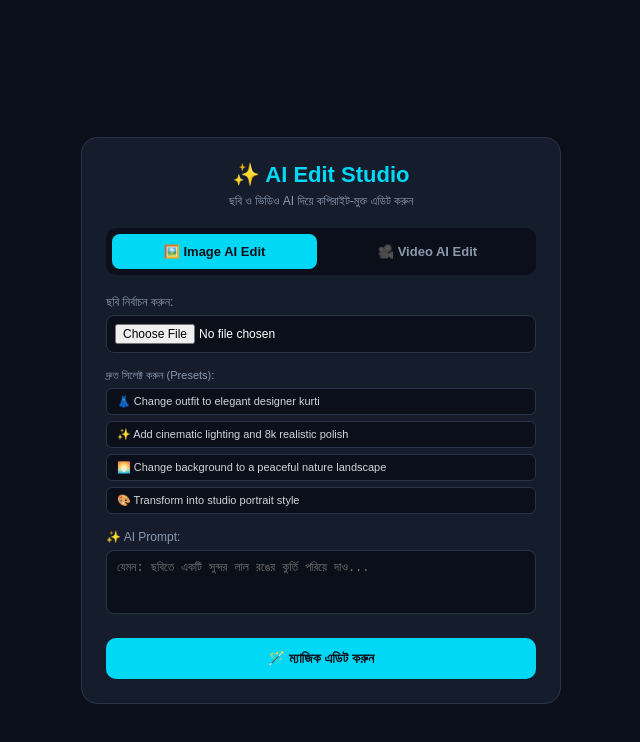
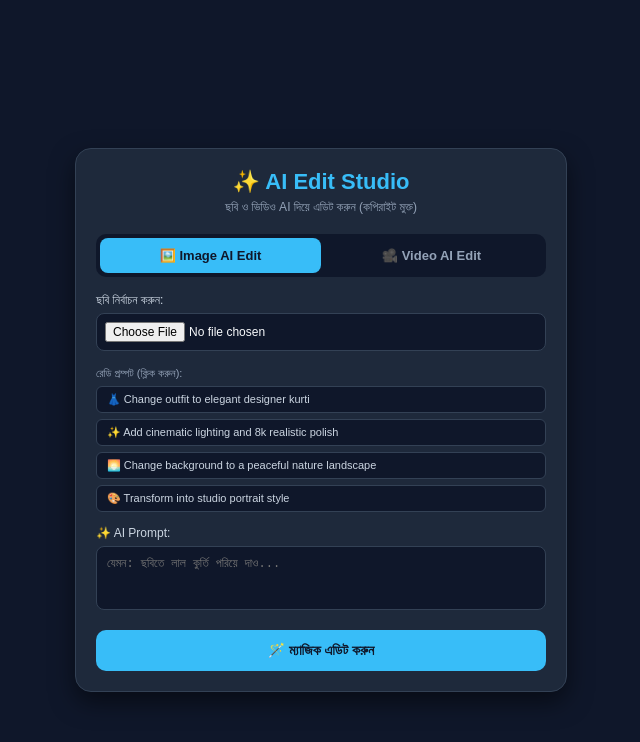
Before and after one commit to Rahyl1/ai-edit-studio-v2, a Next.js app: page / in a window 1280 px wide. Shown: the top 742 px of the page, without its empty margins (319-959 px from the left). Built offline with nearby package versions, Linux system fonts and the light colour scheme.

Commit message:
Refactor styles and text in page component
Updated styles and text for improved UI and UX. Enhanced button and input styles for better visibility and interaction.

```diff
--- a/app/page.js
+++ b/app/page.js
@@ -66,51 +66,51 @@ export default function Home() {
   };
 
   return (
-    <div style={{ backgroundColor: "#0b0f19", color: "#ffffff", minHeight: "100vh", display: "flex", justifyContent: "center", alignItems: "center", padding: "20px", fontFamily: "sans-serif" }}>
-      <div style={{ backgroundColor: "#151c2c", border: "1px solid #2a3447", borderRadius: "16px", padding: "24px", width: "100%", maxWidth: "480px", boxSizing: "border-box" }}>
+    <div style={{ backgroundColor: "#0f172a", minHeight: "100vh", padding: "20px 10px", color: "#f8fafc", fontFamily: "sans-serif", display: "flex", justifyContent: "center", alignItems: "center" }}>
+      <div style={{ backgroundColor: "#1e293b", width: "100%", maxWidth: "450px", borderRadius: "16px", padding: "20px", boxShadow: "0 10px 25px rgba(0,0,0,0.5)", border: "1px solid #334155" }}>
 
         {/* Header */}
         <div style={{ textAlign: "center", marginBottom: "20px" }}>
-          <h1 style={{ color: "#00d8f6", fontSize: "22px", margin: "0 0 6px 0" }}>✨ AI Edit Studio</h1>
-          <p style={{ color: "#8a99ad", fontSize: "12px", margin: 0 }}>ছবি ও ভিডিও AI দিয়ে কপিরাইট-মুক্ত এডিট করুন</p>
+          <h1 style={{ fontSize: "22px", color: "#38bdf8", margin: "0 0 5px 0", fontWeight: "bold" }}>✨ AI Edit Studio</h1>
+          <p style={{ fontSize: "12px", color: "#94a3b8", margin: 0 }}>ছবি ও ভিডিও AI দিয়ে এডিট করুন (কপিরাইট মুক্ত)</p>
         </div>
 
-        {/* Tab Buttons */}
-        <div style={{ display: "flex", gap: "8px", backgroundColor: "#0b0f19", padding: "6px", borderRadius: "10px", marginBottom: "20px" }}>
+        {/* Tab Switcher */}
+        <div style={{ display: "flex", backgroundColor: "#0f172a", borderRadius: "10px", padding: "4px", marginBottom: "16px" }}>
           <button
             onClick={() => { setActiveTab("image"); setResult(null); }}
-            style={{ flex: 1, padding: "10px", borderRadius: "8px", border: "none", backgroundColor: activeTab === "image" ? "#00d8f6" : "transparent", color: activeTab === "image" ? "#0b0f19" : "#8a99ad", fontWeight: "bold", cursor: "pointer", fontSize: "13px" }}
+            style={{ flex: 1, padding: "10px", border: "none", borderRadius: "8px", backgroundColor: activeTab === "image" ? "#38bdf8" : "transparent", color: activeTab === "image" ? "#0f172a" : "#94a3b8", fontWeight: "bold", cursor: "pointer", fontSize: "13px" }}
           >
             🖼️ Image AI Edit
           </button>
           <button
             onClick={() => { setActiveTab("video"); setResult(null); }}
-            style={{ flex: 1, padding: "10px", borderRadius: "8px", border: "none", backgroundColor: activeTab === "video" ? "#00d8f6" : "transparent", color: activeTab === "video" ? "#0b0f19" : "#8a99ad", fontWeight: "bold", cursor: "pointer", fontSize: "13px" }}
+            style={{ flex: 1, padding: "10px", border: "none", borderRadius: "8px", backgroundColor: activeTab === "video" ? "#38bdf8" : "transparent", color: activeTab === "video" ? "#0f172a" : "#94a3b8", fontWeight: "bold", cursor: "pointer", fontSize: "13px" }}
           >
             🎥 Video AI Edit
           </button>
         </div>
 
-        {/* File Select */}
+        {/* File Input */}
         <div style={{ marginBottom: "16px" }}>
-          <label style={{ display: "block", fontSize: "12px", color: "#8a99ad", marginBottom: "6px" }}>
+          <label style={{ fontSize: "12px", color: "#cbd5e1", display: "block", marginBottom: "6px" }}>
             {activeTab === "image" ? "ছবি নির্বাচন করুন:" : "ভিডিও নির্বাচন করুন:"}
           </label>
           <input
             type="file"
             accept={activeTab === "image" ? "image/*" : "video/*"}
             onChange={handleFileChange}
-            style={{ width: "100%", backgroundColor: "#0b0f19", border: "1px solid #2a3447", color: "#fff", padding: "8px", borderRadius: "8px", boxSizing: "border-box", fontSize: "12px" }}
+            style={{ width: "100%", padding: "8px", backgroundColor: "#0f172a", border: "1px solid #334155", borderRadius: "8px", color: "#f8fafc", fontSize: "12px", boxSizing: "border-box" }}
           />
         </div>
 
         {/* Preview */}
         {preview && (
-          <div style={{ marginBottom: "16px", textAlign: "center", backgroundColor: "#0b0f19", padding: "10px", borderRadius: "8px", border: "1px solid #2a3447" }}>
+          <div style={{ marginBottom: "16px", textAlign: "center", backgroundColor: "#0f172a", padding: "10px", borderRadius: "8px", border: "1px solid #334155" }}>
             {activeTab === "image" ? (
-              <img src={preview} alt="Preview" style={{ maxHeight: "180px", maxWidth: "100%", borderRadius: "6px" }} />
+              <img src={preview} alt="Preview" style={{ maxHeight: "160px", maxWidth: "100%", borderRadius: "6px" }} />
             ) : (
-              <video src={preview} controls style={{ maxHeight: "180px", maxWidth: "100%", borderRadius: "6px" }} />
+              <video src={preview} controls style={{ maxHeight: "160px", maxWidth: "100%", borderRadius: "6px" }} />
             )}
           </div>
         )}
@@ -119,16 +119,16 @@ export default function Home() {
         {activeTab === "video" && (
           <div style={{ display: "flex", gap: "10px", marginBottom: "16px" }}>
             <div style={{ flex: 1 }}>
-              <label style={{ display: "block", fontSize: "11px", color: "#8a99ad", marginBottom: "4px" }}>Video Style</label>
-              <select value={videoStyle} onChange={(e) => setVideoStyle(e.target.value)} style={{ width: "100%", backgroundColor: "#0b0f19", border: "1px solid #2a3447", color: "#fff", padding: "8px", borderRadius: "6px", fontSize: "12px" }}>
+              <label style={{ fontSize: "11px", color: "#94a3b8", display: "block", marginBottom: "4px" }}>Style</label>
+              <select value={videoStyle} onChange={(e) => setVideoStyle(e.target.value)} style={{ width: "100%", padding: "8px", backgroundColor: "#0f172a", border: "1px solid #334155", borderRadius: "6px", color: "#fff", fontSize: "12px" }}>
                 <option>Cinematic</option>
                 <option>Anime</option>
                 <option>3D Render</option>
               </select>
             </div>
             <div style={{ flex: 1 }}>
-              <label style={{ display: "block", fontSize: "11px", color: "#8a99ad", marginBottom: "4px" }}>Aspect Ratio</label>
-              <select value={aspectRatio} onChange={(e) => setAspectRatio(e.target.value)} style={{ width: "100%", backgroundColor: "#0b0f19", border: "1px solid #2a3447", color: "#fff", padding: "8px", borderRadius: "6px", fontSize: "12px" }}>
+              <label style={{ fontSize: "11px", color: "#94a3b8", display: "block", marginBottom: "4px" }}>Ratio</label>
+              <select value={aspectRatio} onChange={(e) => setAspectRatio(e.target.value)} style={{ width: "100%", padding: "8px", backgroundColor: "#0f172a", border: "1px solid #334155", borderRadius: "6px", color: "#fff", fontSize: "12px" }}>
                 <option>9:16 Shorts</option>
                 <option>16:9 Wide</option>
               </select>
@@ -138,14 +138,14 @@ export default function Home() {
 
         {/* Presets */}
         {activeTab === "image" && (
-          <div style={{ marginBottom: "16px" }}>
-            <span style={{ fontSize: "11px", color: "#8a99ad", display: "block", marginBottom: "6px" }}>দ্রুত সিলেক্ট করুন (Presets):</span>
+          <div style={{ marginBottom: "14px" }}>
+            <span style={{ fontSize: "11px", color: "#94a3b8", display: "block", marginBottom: "6px" }}>রেডি প্রম্পট (ক্লিক করুন):</span>
             <div style={{ display: "flex", flexDirection: "column", gap: "6px" }}>
               {presets.map((p, idx) => (
                 <button
                   key={idx}
                   onClick={() => setPrompt(p.replace(/^[^\s]+\s/, ""))}
-                  style={{ backgroundColor: "#0b0f19", border: "1px solid #2a3447", color: "#d1d5db", padding: "6px 10px", borderRadius: "6px", textAlign: "left", cursor: "pointer", fontSize: "11px" }}
+                  style={{ backgroundColor: "#0f172a", border: "1px solid #334155", color: "#cbd5e1", padding: "6px 10px", borderRadius: "6px", textAlign: "left", cursor: "pointer", fontSize: "11px" }}
                 >
                   {p}
                 </button>
@@ -154,15 +154,15 @@ export default function Home() {
           </div>
         )}
 
-        {/* Prompt Input */}
-        <div style={{ marginBottom: "20px" }}>
-          <label style={{ display: "block", fontSize: "12px", color: "#8a99ad", marginBottom: "6px" }}>✨ AI Prompt:</label>
+        {/* Prompt Field */}
+        <div style={{ marginBottom: "16px" }}>
+          <label style={{ fontSize: "12px", color: "#cbd5e1", display: "block", marginBottom: "6px" }}>✨ AI Prompt:</label>
           <textarea
             rows="3"
             value={prompt}
             onChange={(e) => setPrompt(e.target.value)}
-            placeholder="যেমন: ছবিতে একটি সুন্দর লাল রঙের কুর্তি পরিয়ে দাও..."
-            style={{ width: "100%", backgroundColor: "#0b0f19", border: "1px solid #2a3447", color: "#fff", padding: "10px", borderRadius: "8px", boxSizing: "border-box", fontSize: "12px", resize: "none" }}
+            placeholder="যেমন: ছবিতে লাল কুর্তি পরিয়ে দাও..."
+            style={{ width: "100%", padding: "10px", backgroundColor: "#0f172a", border: "1px solid #334155", borderRadius: "8px", color: "#fff", fontSize: "12px", boxSizing: "border-box", resize: "none" }}
           />
         </div>
 
@@ -170,27 +170,22 @@ export default function Home() {
         <button
           onClick={handleSubmit}
           disabled={loading}
-          style={{ width: "100%", padding: "12px", backgroundColor: loading ? "#4b5563" : "#00d8f6", color: "#0b0f19", fontWeight: "bold", border: "none", borderRadius: "10px", cursor: "pointer", fontSize: "14px" }}
+          style={{ width: "100%", padding: "12px", backgroundColor: loading ? "#64748b" : "#38bdf8", color: "#0f172a", fontWeight: "bold", border: "none", borderRadius: "10px", cursor: "pointer", fontSize: "14px" }}
         >
-          {loading ? "⏳ প্রসেসিং হচ্ছে..." : activeTab === "image" ? "🪄 ম্যাজিক এডিট করুন" : "🎬 AI Video Edit করুন"}
+          {loading ? "⏳ এডিট হচ্ছে..." : activeTab === "image" ? "🪄 ম্যাজিক এডিট করুন" : "🎬 AI Video Edit করুন"}
         </button>
 
-        {/* Result Area */}
+        {/* Result Display */}
         {result && (
-          <div style={{ marginTop: "20px", borderTop: "1px solid #2a3447", paddingTop: "16px", textAlign: "center" }}>
-            <h3 style={{ color: "#00d8f6", fontSize: "13px", marginBottom: "10px" }}>ফলাফল (Copyright Free):</h3>
+          <div style={{ marginTop: "20px", borderTop: "1px solid #334155", paddingTop: "14px", textAlign: "center" }}>
+            <h3 style={{ color: "#38bdf8", fontSize: "13px", marginBottom: "8px" }}>ফলাফল:</h3>
             {activeTab === "image" ? (
-              <img src={result} alt="AI Result" style={{ width: "100%", borderRadius: "8px" }} />
+              <img src={result} alt="Result" style={{ width: "100%", borderRadius: "8px", border: "1px solid #334155" }} />
             ) : (
-              <video src={result} controls style={{ width: "100%", borderRadius: "8px" }} />
+              <video src={result} controls style={{ width: "100%", borderRadius: "8px", border: "1px solid #334155" }} />
             )}
-            <a
-              href={result}
-              target="_blank"
-              download
-              style={{ display: "inline-block", marginTop: "10px", fontSize: "12px", color: "#00d8f6", textDecoration: "none" }}
-            >
-              ⬇️ ফুল কোয়ালিটিতে ডাউনলোড করুন
+            <a href={result} target="_blank" download style={{ display: "inline-block", marginTop: "10px", fontSize: "12px", color: "#38bdf8" }}>
+              ⬇️ ডাউনলোড করুন
             </a>
           </div>
         )}
```
